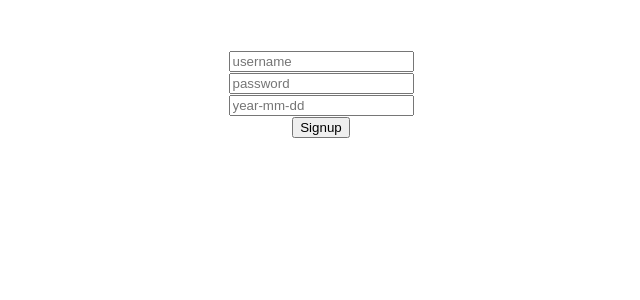
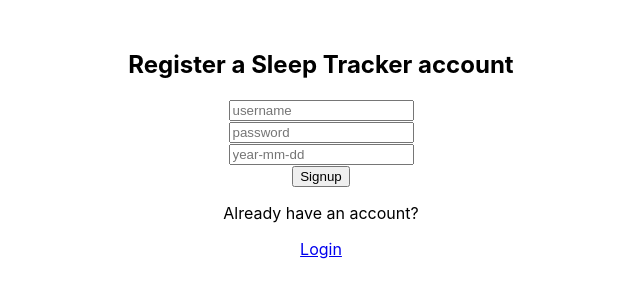
Before and after one commit to MelvinPeepers/app-sleeptracker, a React (Create React App) app in the folder app-sleeptracker/: page /signup in a window 1280 px wide. Shown: the top 300 px of the page, without its empty margins (319-959 px from the left). Built offline with nearby package versions, Linux system fonts and the light colour scheme.

Commit message:
added links to login and registration to link pages

```diff
--- a/app-sleeptracker/src/components/Login/Login.js
+++ b/app-sleeptracker/src/components/Login/Login.js
@@ -2,6 +2,7 @@ import React from "react";
 import { withRouter } from "react-router-dom";
 import { connect } from "react-redux";
 import { login } from "../actions";
+import { Link } from "react-router-dom";
 
 class Login extends React.Component {
   constructor() {
@@ -40,6 +41,7 @@ class Login extends React.Component {
     const { loggingIn, errorMessage } = this.props;
     return (
       <form onSubmit={this.handleSubmit}>
+        <h2>Login to your Sleep Tracker account</h2>
         {errorMessage && <p className='errorMessage'>{errorMessage}</p>}
         <input
           type='text'
@@ -62,6 +64,9 @@ class Login extends React.Component {
         ) : (
           <button type='submit'>Login</button>
         )}
+        <br />
+        <p>Need an account?</p>
+        <Link to='/signup'>Register here</Link>
       </form>
     );
   }
--- a/app-sleeptracker/src/components/home/User.js
+++ b/app-sleeptracker/src/components/home/User.js
@@ -93,7 +93,7 @@ class User extends Component {
             <option value='4'>4</option>
             <option value='5'>5</option>
           </select>
-          {console.log(this.state)}
+          {/* {console.log(this.state)} */}
           <p>Select between 1 - 5, 5 being Highest</p>
         </form>
       </div>
--- a/app-sleeptracker/src/components/registration/Registration.js
+++ b/app-sleeptracker/src/components/registration/Registration.js
@@ -2,6 +2,7 @@ import React, { Component } from "react";
 import { withRouter } from "react-router-dom";
 import { connect } from "react-redux";
 import { signup } from "../actions";
+import { Link } from "react-router-dom";
 
 class Reg extends Component {
   constructor() {
@@ -42,6 +43,7 @@ class Reg extends Component {
     return (
       <div>
         <form onSubmit={this.handleSubmitReg}>
+          <h2>Register a Sleep Tracker account</h2>
           <input
             type='text'
             name='username'
@@ -71,6 +73,9 @@ class Reg extends Component {
           ) : (
             <button type='submit'>Signup</button>
           )}
+          <br />
+          <p>Already have an account?</p>
+          <Link to='/login'>Login</Link>
         </form>
       </div>
     );
```
